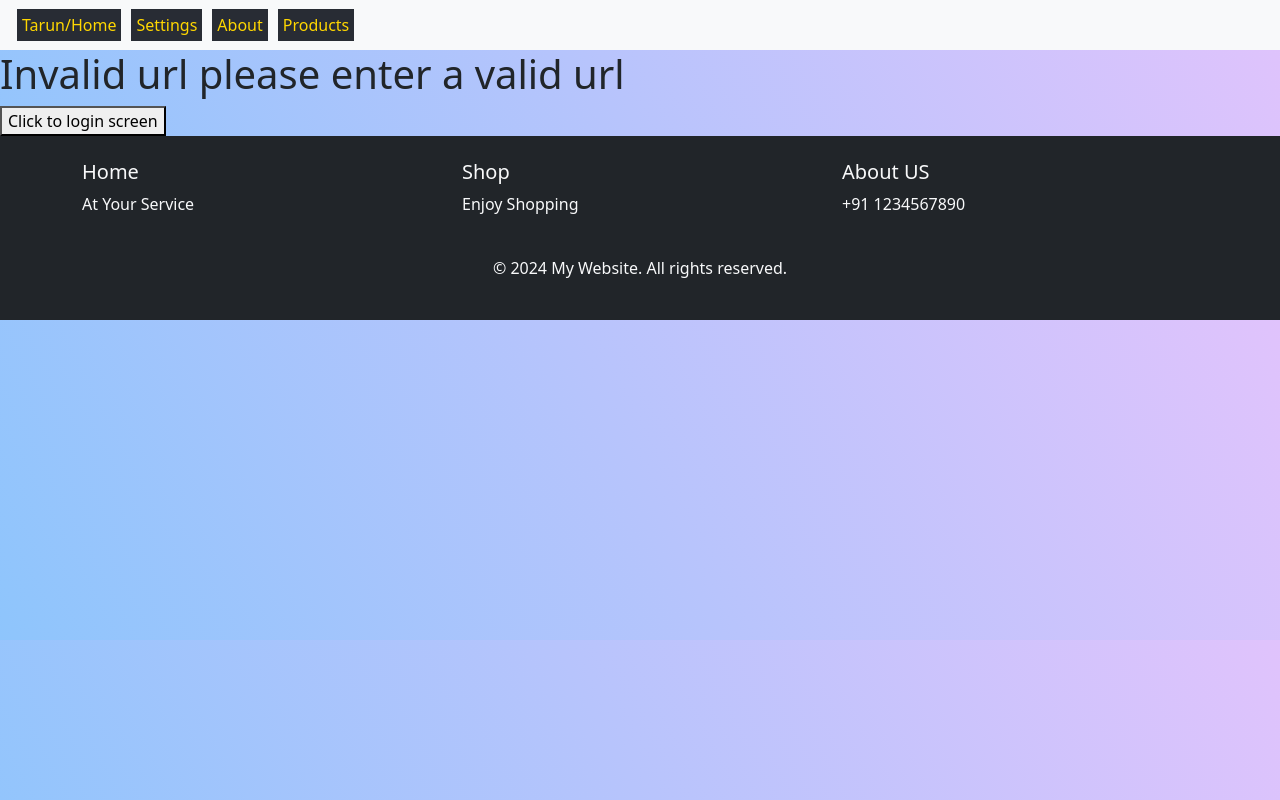
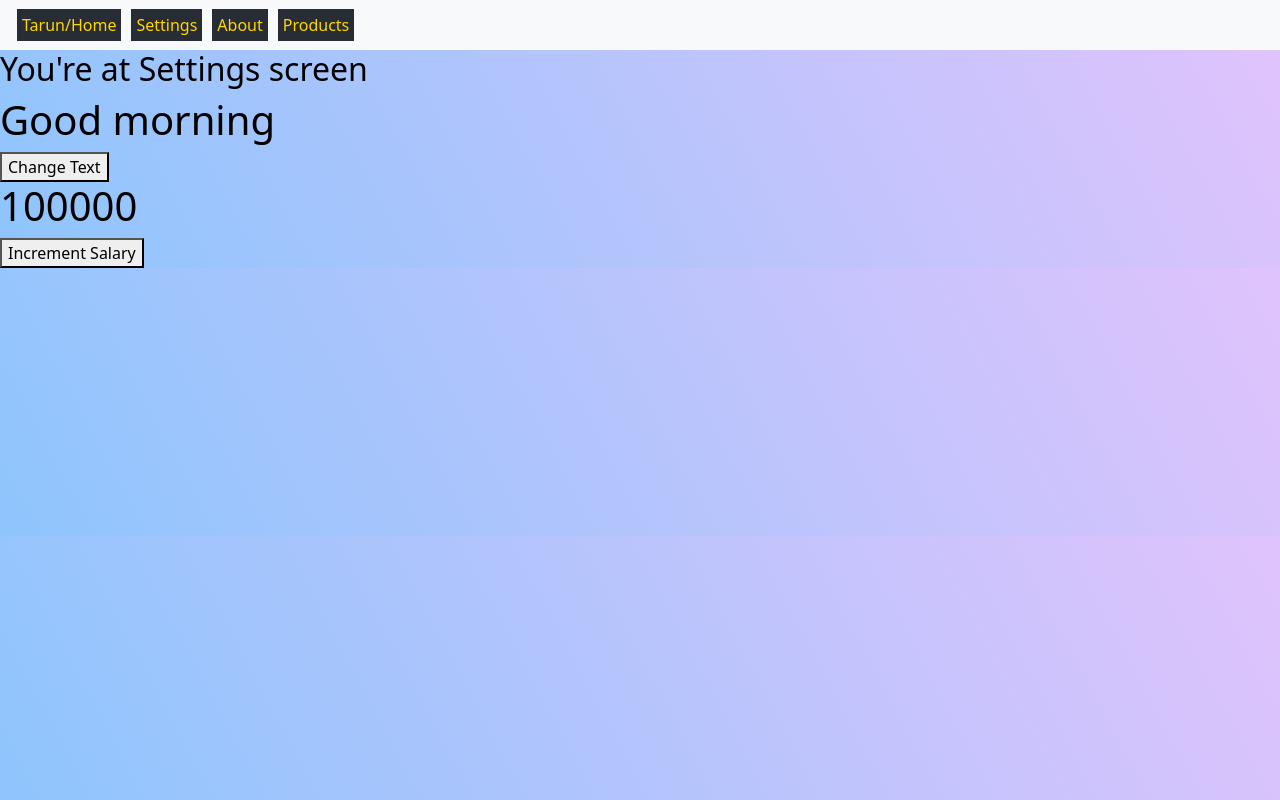
Before and after one commit to tarunreddybabi/React-class, a React (Create React App) app: page /setting in a window 1280 px wide. Built offline with nearby package versions, Linux system fonts and the light colour scheme.

Commit message:
use callback example

```diff
--- /dev/null
+++ b/src/Components/hooks/useCallback/button.js
@@ -0,0 +1,13 @@
+import React from "react"
+
+
+const ButtonComponentUseCallback=({handleChange=()=>{},title="button"})=>{
+    console.log(title,"button render");
+    return(
+        <>
+        <button onClick={handleChange} >{title}</button>
+
+        </>
+    )
+}
+export default React.memo(ButtonComponentUseCallback)
--- /dev/null
+++ b/src/Components/hooks/useCallback/parent.js
@@ -0,0 +1,31 @@
+import React, { useCallback, useState } from "react"
+import TextComponent from "./text"
+import ButtonComponentUseCallback from "./button"
+
+
+const UseCallbackExample=()=>{
+    const[text,setText]=useState(true)
+    const[salary,setSalary]=useState(100000)
+
+    const textHandler=useCallback(()=>{
+        setText(!text)
+    },[text])
+
+
+    const salaryIncrement=useCallback(()=>{
+        setSalary(salary+1000)
+    },[salary])
+
+
+    return(
+        <>
+        <TextComponent text={text?"Good morning" : "Good evening"}/>
+        <ButtonComponentUseCallback handleChange={textHandler} title="Change Text" />
+        <TextComponent text={salary}/>
+        <ButtonComponentUseCallback handleChange={salaryIncrement} title="Increment Salary" />
+
+        </>
+    )
+}
+
+export default React.memo(UseCallbackExample)
--- /dev/null
+++ b/src/Components/hooks/useCallback/text.js
@@ -0,0 +1,12 @@
+import React from "react"
+
+
+const TextComponent=({text})=>{
+    console.log(text,"text render");
+    return(
+        <>
+        <h1>{text}</h1>
+        </>
+    )
+}
+export default React.memo(TextComponent)
--- a/src/navigationStack/navigation.js
+++ b/src/navigationStack/navigation.js
@@ -8,7 +8,7 @@ export const DataShare = createContext();
 const NavigationStack = () => {
   const [name] = useState("Tarun");
   const [darkTheme, setDarkTheme] = useState(false);
-  const [login, setLogin] = useState(false);
+  const [login, setLogin] = useState(true);
 
   const changeTheme = () => {
     setDarkTheme(!darkTheme);
--- a/src/screens/postLoginScreens/settingScreen.js
+++ b/src/screens/postLoginScreens/settingScreen.js
@@ -2,7 +2,8 @@ import { useContext } from "react";
 import NavBar from "../../components/navBar/navBar";
 import { DataShare } from "../../navigationStack/navigation";
 // import ParentMemo from "../../components/reactMemo/parent";
-import ParentUseMemo from "../../components/hooks/useMemo/parentUseMemo";
+// import ParentUseMemo from "../../components/hooks/useMemo/parentUseMemo";
+import UseCallbackExample from "../../components/hooks/useCallback/parent";
 
 const SettingsScreen = () => {
   const { darkTheme } = useContext(DataShare);
@@ -21,7 +22,8 @@ const SettingsScreen = () => {
       >
         <h2>You're at Settings screen</h2>
         {/* <ParentMemo/> */}
-        <ParentUseMemo/>
+        {/* <ParentUseMemo/> */}
+        <UseCallbackExample/>
       </div>
     </>
   );
```
